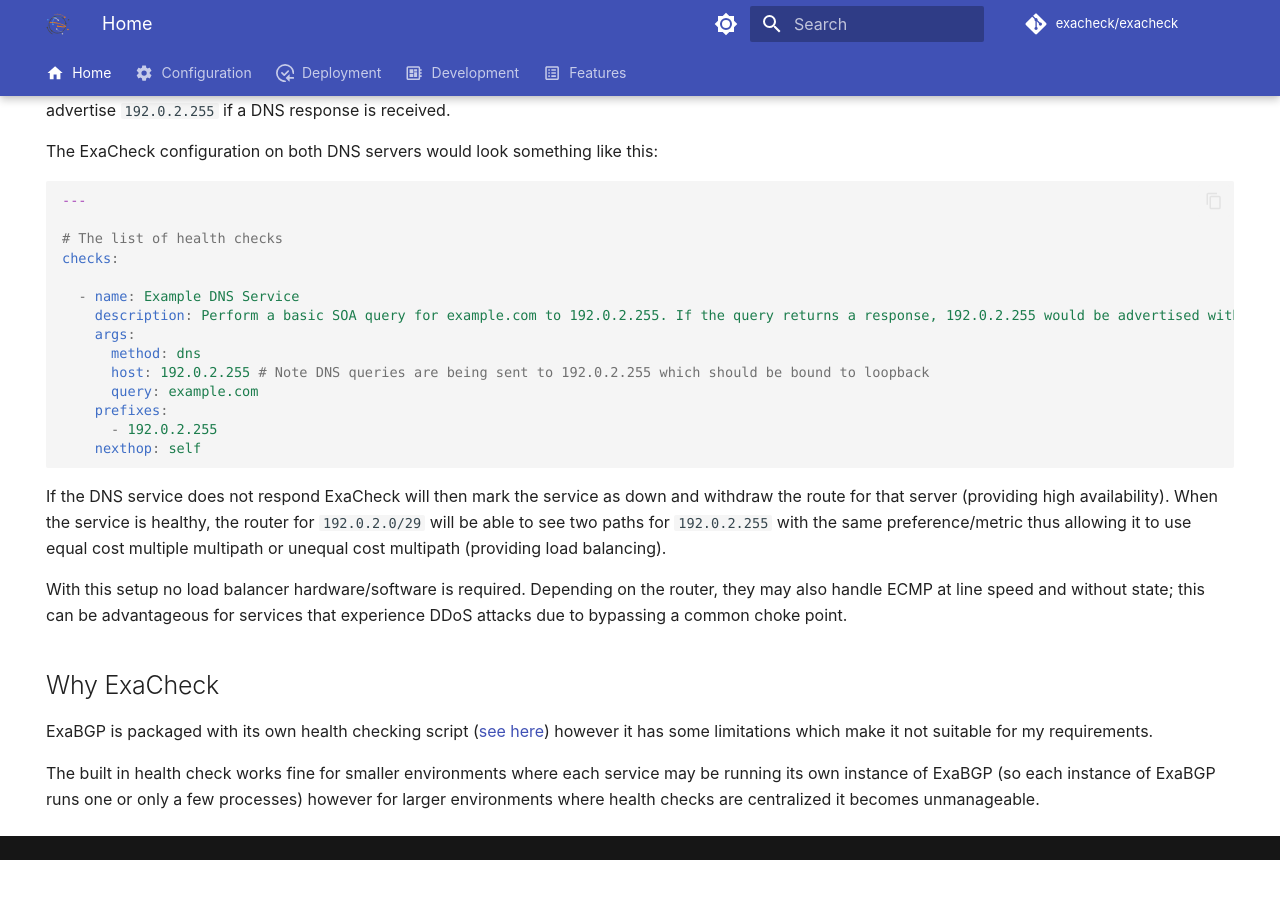
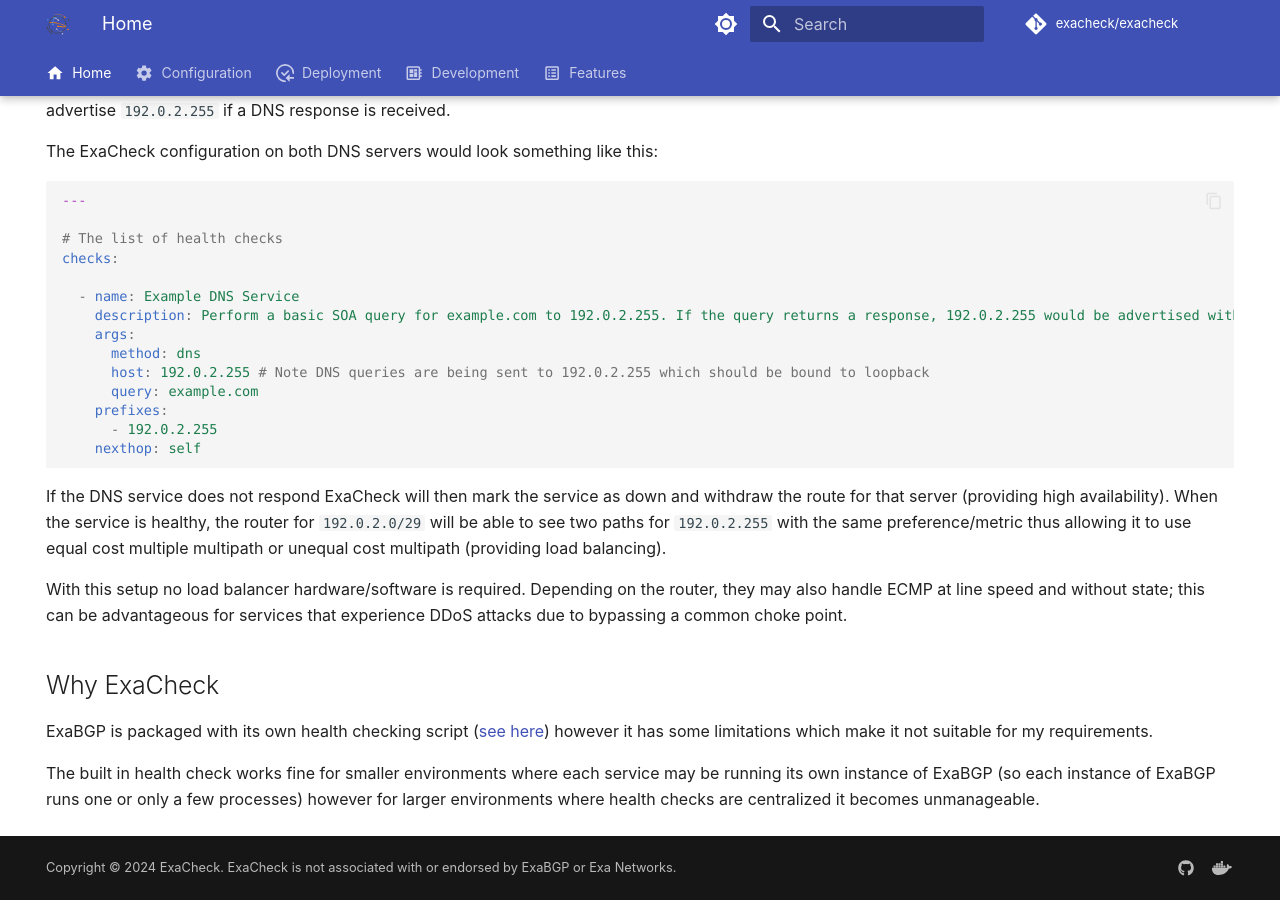
Before and after one commit to exacheck/exacheck-website, an MkDocs documentation site: the page built from docs/index.md, in a window 1280 px wide and 900 px high, scrolled down 690 px. Built offline with MkDocs 1.6.1 and Material for MkDocs 9.7.7, drawn with Linux system fonts in a browser that asks for light colours; comment, search, counter and statistics services are not loaded; before the commit the page ends 1550 px from its top, so only the background shows below that.

Commit message:
add footer

```diff
--- a/mkdocs.yml
+++ b/mkdocs.yml
@@ -2,6 +2,7 @@
 site_name: ExaCheck - BGP Health Checker
 repo_url: https://github.com/exacheck/exacheck
 repo_name: exacheck/exacheck
+copyright: Copyright &copy; 2024 ExaCheck. ExaCheck is not associated with or endorsed by <a href="https://github.com/Exa-Networks/exabgp">ExaBGP</a> or <a href="https://exa.net.uk/">Exa Networks</a>.
 
 theme:
   name: material
@@ -99,3 +100,10 @@
   analytics:
     provider: google
     property: G-LZT47G0118
+  social:
+    - icon: fontawesome/brands/github
+      link: https://github.com/exacheck
+      name: ExaCheck GitHub
+    - icon: fontawesome/brands/docker
+      link: https://hub.docker.com/r/exacheck/exacheck
+      name: ExaCheck Docker Hub
```
